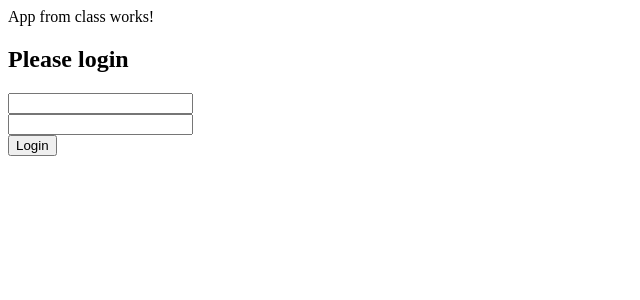
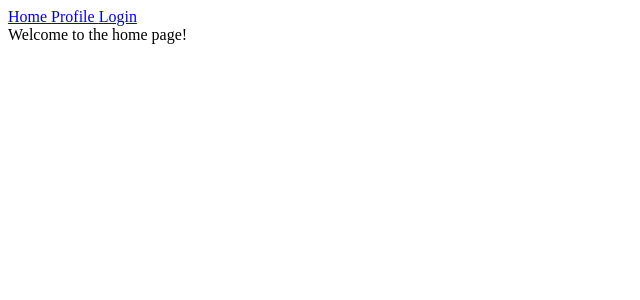
Before and after one commit to mr-hated/space-finder-frontend, a React (Create React App) app: page / in a window 1280 px wide. Shown: the top 300 px of the page, without its empty margins (0-640 px from the left). Built offline with nearby package versions, Linux system fonts and the light colour scheme.

Commit message:
Routing - Router

```diff
--- a/src/components/App.tsx
+++ b/src/components/App.tsx
@@ -2,6 +2,10 @@ import React from 'react';
 import { User } from '../model/Model';
 import { AuthService } from '../services/AuthService';
 import { Login } from './Login';
+import { Route, Routes, BrowserRouter} from 'react-router-dom';
+import { Navbar } from './Navbar';
+import { Home } from './Home';
+import { Profile } from './Profile';
 
 interface AppState {
   user: User | undefined
@@ -13,6 +17,10 @@ export class App extends React.Component<{}, AppState> {
 
   constructor(props: any) {
     super(props)
+
+    this.state = {
+      user: undefined
+    }
 
     this.setUser = this.setUser.bind(this)
   }
@@ -26,9 +34,15 @@ export class App extends React.Component<{}, AppState> {
 
   render() {
     return (
-      <div>
-        App from class works!
-        <Login authService={this.authService} setUser={this.setUser}/>
+      <div className='wrapper'>
+        <BrowserRouter>
+            <Navbar user={this.state.user} />
+            <Routes>
+              <Route path='/' element={<Home />}/>
+              <Route path='/login' element={<Login authService={this.authService} setUser={this.setUser} />} />
+              <Route path='/profile' element={<Profile />}/>
+            </Routes>
+        </BrowserRouter>
       </div>
     )
   }
--- a/src/components/Home.tsx
+++ b/src/components/Home.tsx
@@ -1,6 +1,6 @@
 import React from "react";
 
-export class Homes extends React.Component {
+export class Home extends React.Component {
 
 
   render() {
--- /dev/null
+++ b/src/utils/history.ts
@@ -0,0 +1,3 @@
+import { createBrowserHistory } from 'history';
+
+export default createBrowserHistory();
```
